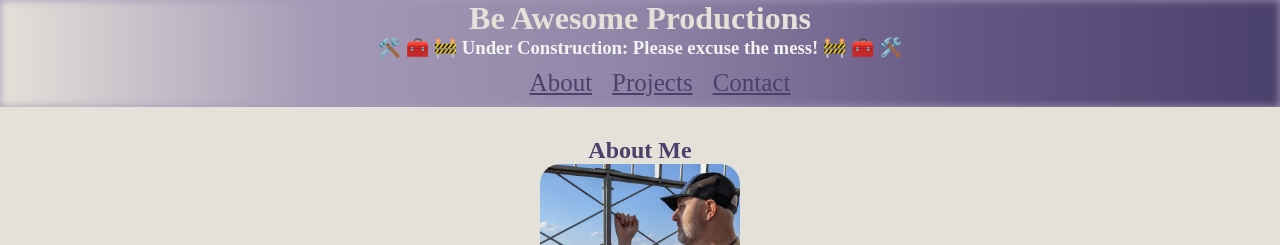
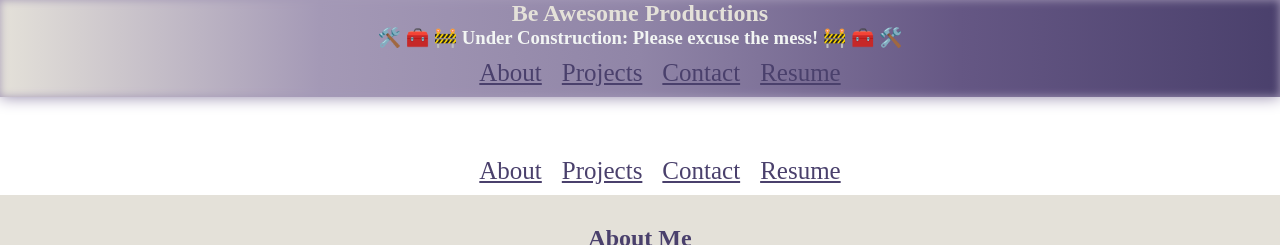
Before and after one commit to TyGosley/react-to-the-future, a React (Create React App) app: page / in a window 1280 px wide. Shown: the top 245 px of the page. Built offline with nearby package versions, Linux system fonts and the light colour scheme.

Commit message:
header.js(mostly done), nav.js(still in progress), projects(still in progress), importing to App.js

```diff
--- a/src/App.js
+++ b/src/App.js
@@ -2,12 +2,14 @@ import logo from './logo.svg';
 import './App.css';
 import Header from "./components/Header";
 import Projects from "./components/Projects";
+import Nav from "./components/Nav";
 
 function App() {
   return (
     <div className="App">
       <div>
   <Header/>
+  <Nav/>
   <main>
     <section id="about" className="text-center">
       <h2>About Me</h2>
--- a/src/components/Header.js
+++ b/src/components/Header.js
@@ -1,17 +1,32 @@
-function Header() {
+import React from "react";
+import Nav from "./Nav";
+
+function Header(props) {
+  const { currentTab, handleTabChange } = props;
+
     return (
+      <div>
+        <section className="hero">
         <header>
+          <div>
     <h1>Be Awesome Productions</h1>
     <h3>🛠️ 🧰 🚧 Under Construction:  Please excuse the mess! 🚧 🧰 🛠️</h3>
-    <nav className="until--text-center">
-      <ul>
-        <li><a href="#about">About</a></li>
-        <li><a href="#projects">Projects</a></li>
-        <li><a href="#contact">Contact</a></li>
-        {/* TODO: Add Resume */}
-      </ul>
-    </nav>
-  </header>
+    </div>
+    <Nav
+      currentTab={currentTab}
+      handleTabChange={handleTabChange}
+    ></Nav>
+    </header>
+    {/* <div className="profie-photo">
+      <img src={require("../images/visionary.jpg")} alt="Tyler overlooking NYC" />
+    </div> */}
+    </section>
+  </div>
     )
 }
+
+
+
+
+
 export default Header;
--- a/src/components/Nav.js
+++ b/src/components/Nav.js
@@ -0,0 +1,56 @@
+import React from "react";
+
+function Nav(props) {
+    const { currentTab, handleTabChange } = props;
+
+    return (
+        <nav className="until--text-center">
+        <ul>
+            <li className="nav-item">
+                <a
+                    href="#about"
+                    onClick={() => handleTabChange("About")}
+                    // This is a conditional (ternary) operator that checks to see if the currentTab is equal to the name of the tab we're currently rendering. If it is, we set the current class name to 'nav-link-active', otherwise we set it to 'nav-link'
+                    className={currentTab === "About" ? "nav-link active" : "nav-link"}
+                >
+                    About
+                </a>
+            </li>
+            <li className="nav-item">
+                <a
+                    href="#projects"
+                    onClick={() => handleTabChange("Projects")}
+                    // Check to see if the current tab is `Projects`, and if it is, we use the active link class from bootstrap. Otherwise, we set it to a normal nav-link
+                    className={currentTab === "Projects" ? "nav-link active" : "nav-link"}
+                >
+                    Projects
+                </a>
+            </li>
+            <li className="nav-item">
+                <a
+                    href="#contact"
+                    onClick={() => handleTabChange("Contact")}
+                    // Check to see if the current tab is `Contact`, and if it is, we use the active link class from bootstrap. Otherwise, we set it to a normal nav-link
+                    className={currentTab === "Contact" ? "nav-link active" : "nav-link"}
+                >
+                    Contact
+                </a>
+            </li>
+            <li className="nav-item">
+                <a
+                    href="#resume"
+                    onClick={() => handleTabChange("Resume")}
+                    // Check to see if the current tab is `Resume`, and if it is, we use the active link class from bootstrap. Otherwise, we set it to a normal nav-link
+                    className={currentTab === "Resume" ? "nav-link active" : "nav-link"}
+                >
+                    Resume
+                </a>
+            </li>
+        </ul>
+    </nav>
+    );
+}
+
+
+
+export default Nav;
--- a/src/components/Projects.js
+++ b/src/components/Projects.js
@@ -1,3 +1,5 @@
+import React from "react";
+
 function Projects() {
     return (
         <section className="cardCarousel">
```
